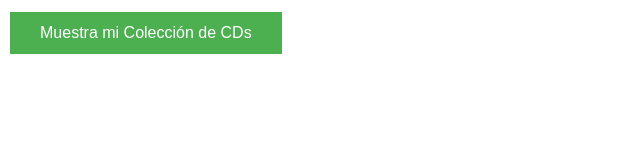
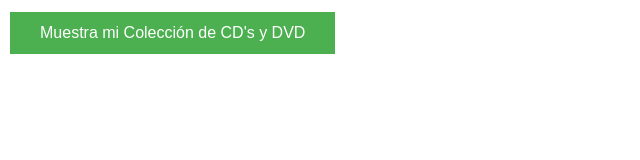
Before and after one commit to jimmyespino415/Laboratorio_06_ATI, a plain HTML site: page index.html in a window 1280 px wide. Shown: the whole page, without its empty margins (0-640 px from the left). Drawn offline with nearby package versions, Linux system fonts and the light colour scheme.

Commit message:
Cambio en el titulo

```diff
--- a/index.html
+++ b/index.html
@@ -9,7 +9,7 @@
 	</head>
 
 	<body>
-		<button class="btn" type="button" id="butt">Muestra mi Colección de CDs</button>
+		<button class="btn" type="button" id="butt">Muestra mi Colección de CD's y DVD</button>
 		<br><br>
 		<table id="demo"></table>
 	</body>
```
